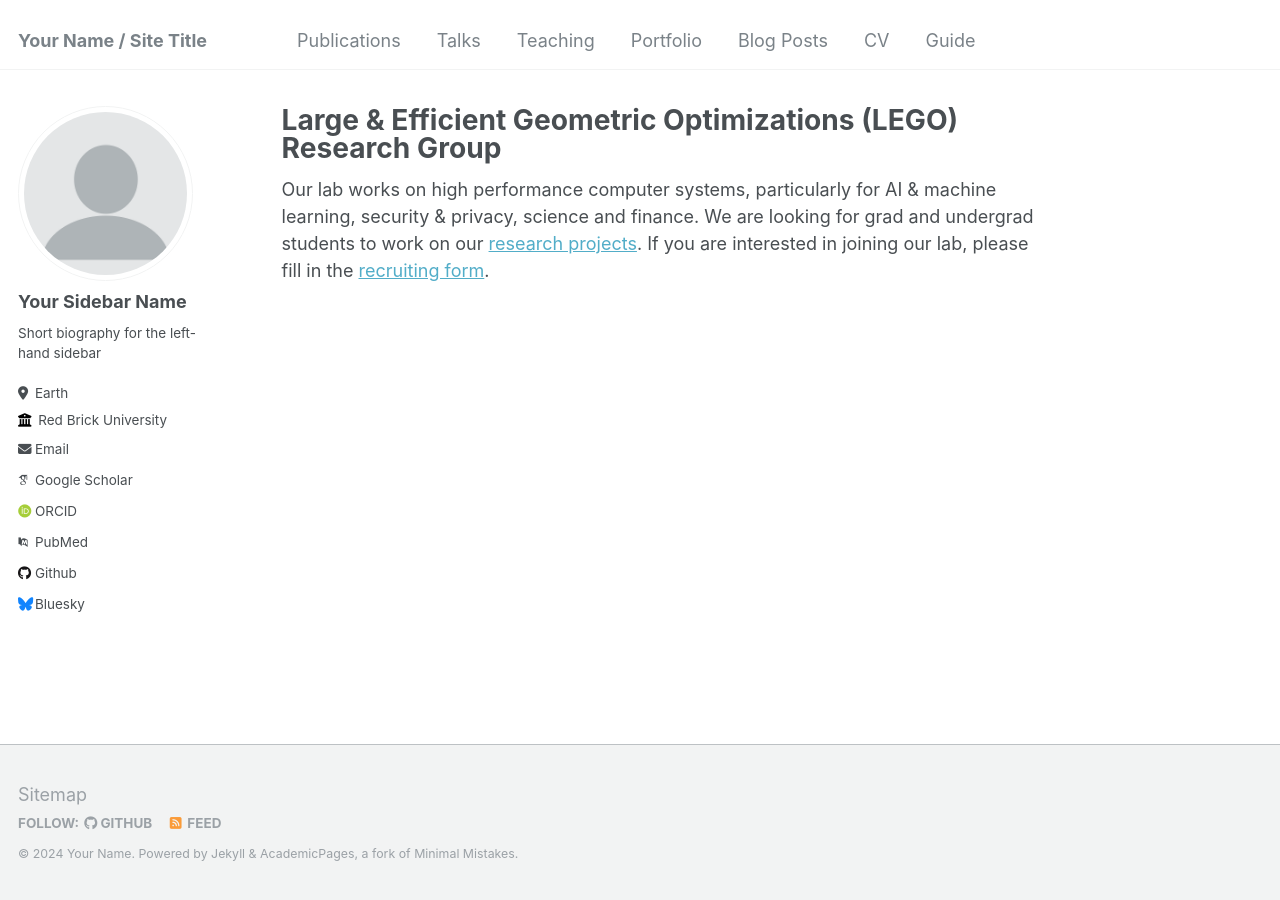
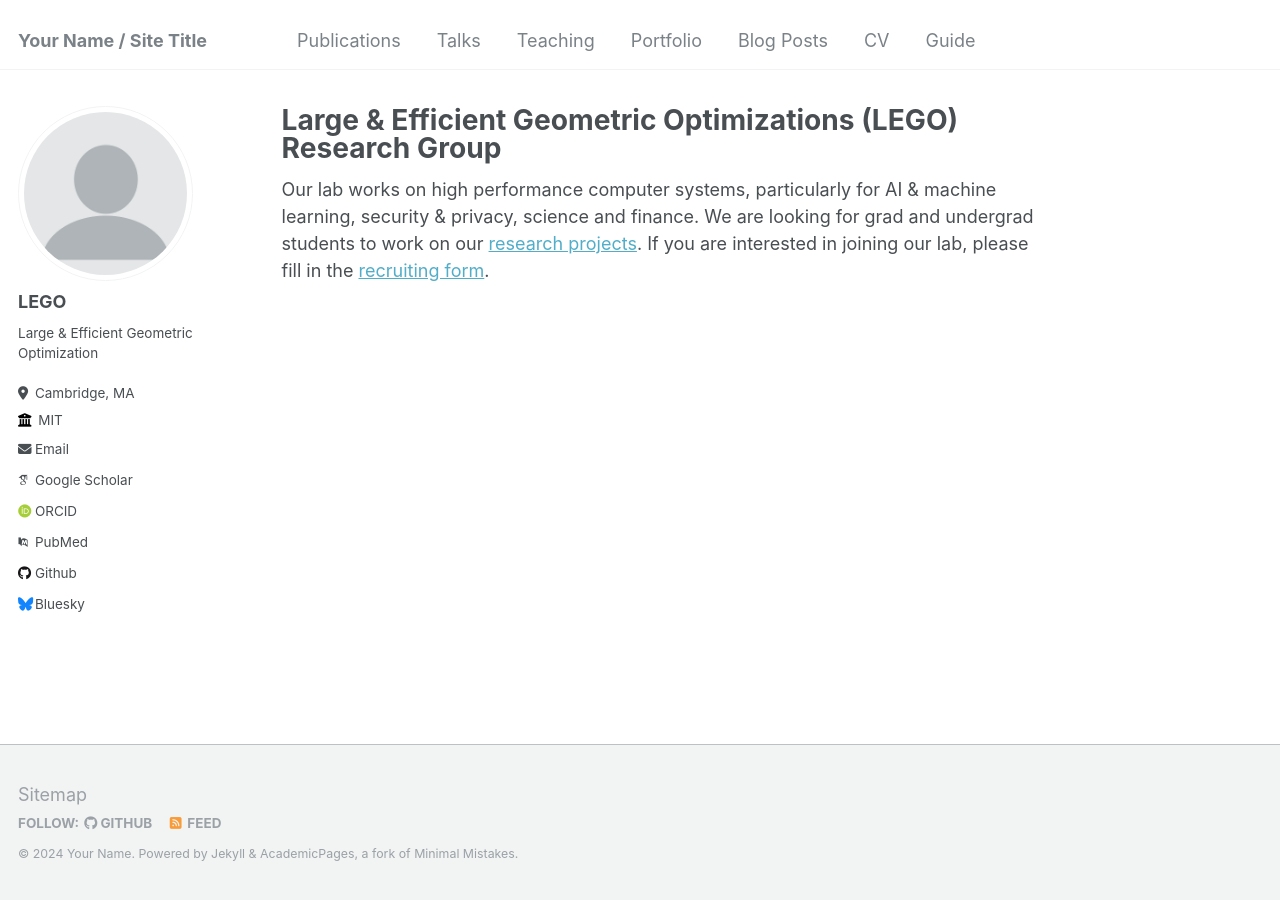
Before and after one commit to lego-research-group/lego-research-group.github.io, a Jekyll site: the page built from _pages/about.md, in a window 1280 px wide. Built offline with Jekyll 4.4.1, drawn with Linux system fonts in a browser that asks for light colours; some web fonts are replaced.

Commit message:
Update _config.yml

```diff
--- a/_config.yml
+++ b/_config.yml
@@ -22,13 +22,13 @@ repository               : "academicpages/academicpages.github.io"
 author:
   # Biographic information
   avatar           : "profile.png"
-  name             : "Your Sidebar Name"
+  name             : "LEGO"
   pronouns         : # example: "she/her"
-  bio              : "Short biography for the left-hand sidebar"
-  location         : "Earth"
-  employer         : "Red Brick University"
+  bio              : "Large & Efficient Geometric Optimization"
+  location         : "Cambridge, MA"
+  employer         : "MIT"
   uri              : # URL
-  email            : "none@example.org"
+  email            : "lego-research-group@gmail.com"
 
   # Academic websites
   arxiv            : # URL - Update with the correct link to your profile
```
